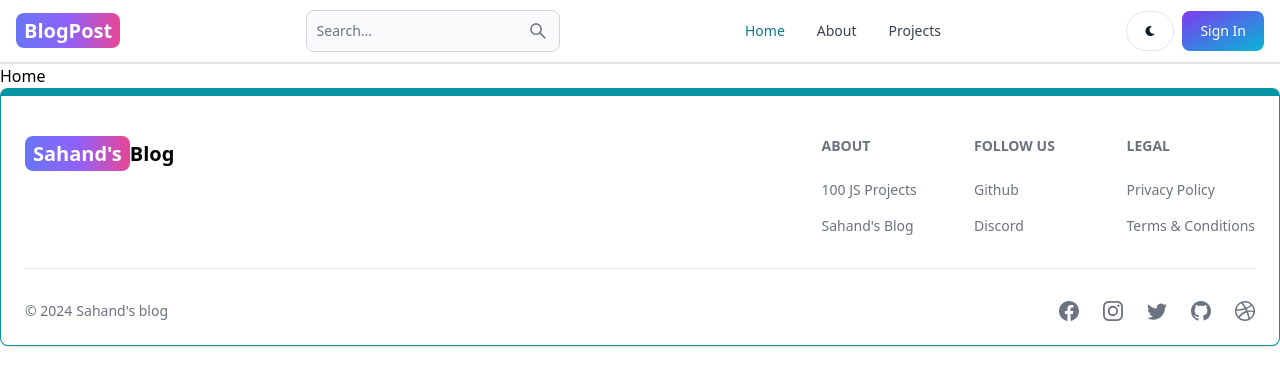
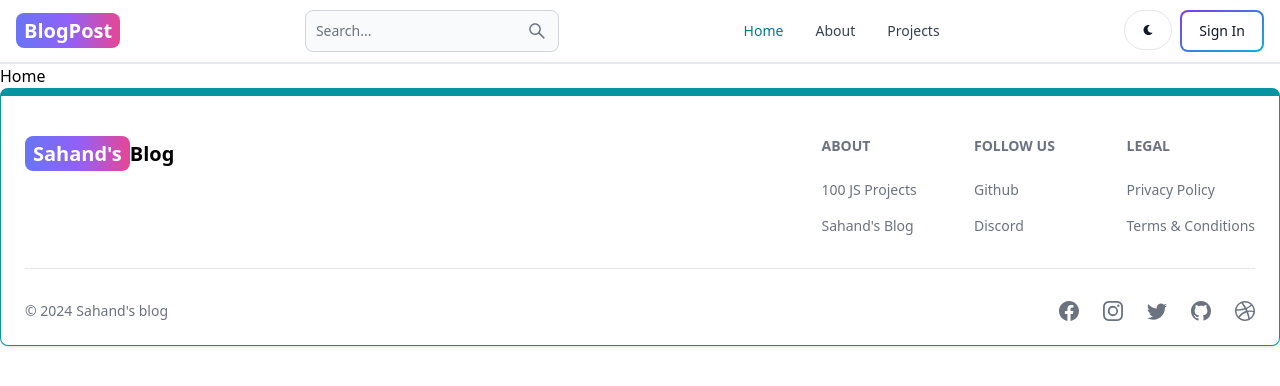
Before and after one commit to Soumik-Abir/Blog-app, a React app in the folder frontend/: page / in a window 1280 px wide. Shown: the top 386 px of the page. Built offline with nearby package versions, Linux system fonts and the light colour scheme; no server answers; the HTML template or start-up script is replaced by a standard one.

Commit message:
Refactor Header component to include user dropdown menu

```diff
--- a/frontend/src/components/Header.jsx
+++ b/frontend/src/components/Header.jsx
@@ -2,9 +2,10 @@
 import { Link, useLocation } from 'react-router-dom';
 import { AiOutlineSearch } from 'react-icons/ai';
 import { FaMoon } from 'react-icons/fa';
-
+import { useSelector } from 'react-redux';
 export default function Header() {
-    const path = useLocation().pathname;
+  const path = useLocation().pathname;
+  const { currentUser } = useSelector((state) => state.user);
   return (
     <Navbar className='border-b-2'>
       <Link
@@ -30,9 +31,31 @@
         <Button className='w-12 h-10 hidden sm:inline' color='gray' pill>
           <FaMoon />
         </Button>
-        <Link to='/sign-in'>
-          <Button gradientDuoTone='purpleToBlue'>Sign In</Button>
-        </Link>
+        {currentUser ? (
+          <Dropdown
+            arrowIcon={false}
+            inline
+            label={
+              <Avatar alt='user' img={currentUser.profilePicture} rounded />
+            }
+          >
+            <Dropdown.Header>
+              <span className='block text-sm'>@{currentUser.username}</span>
+              <span className='block text-sm font-medium truncate'>{currentUser.email}</span>
+            </Dropdown.Header>
+            <Link to={'/dashboard?tab=profile'}>
+              <Dropdown.Item>Profile</Dropdown.Item>
+            </Link>
+            <Dropdown.Divider />
+            <Dropdown.Item>Sign out</Dropdown.Item>
+          </Dropdown>
+        ) : (
+          <Link to='/sign-in'>
+            <Button gradientDuoTone='purpleToBlue' outline>
+              Sign In
+            </Button>
+          </Link>
+        )}
         <Navbar.Toggle />
       </div>
       <Navbar.Collapse>
```
